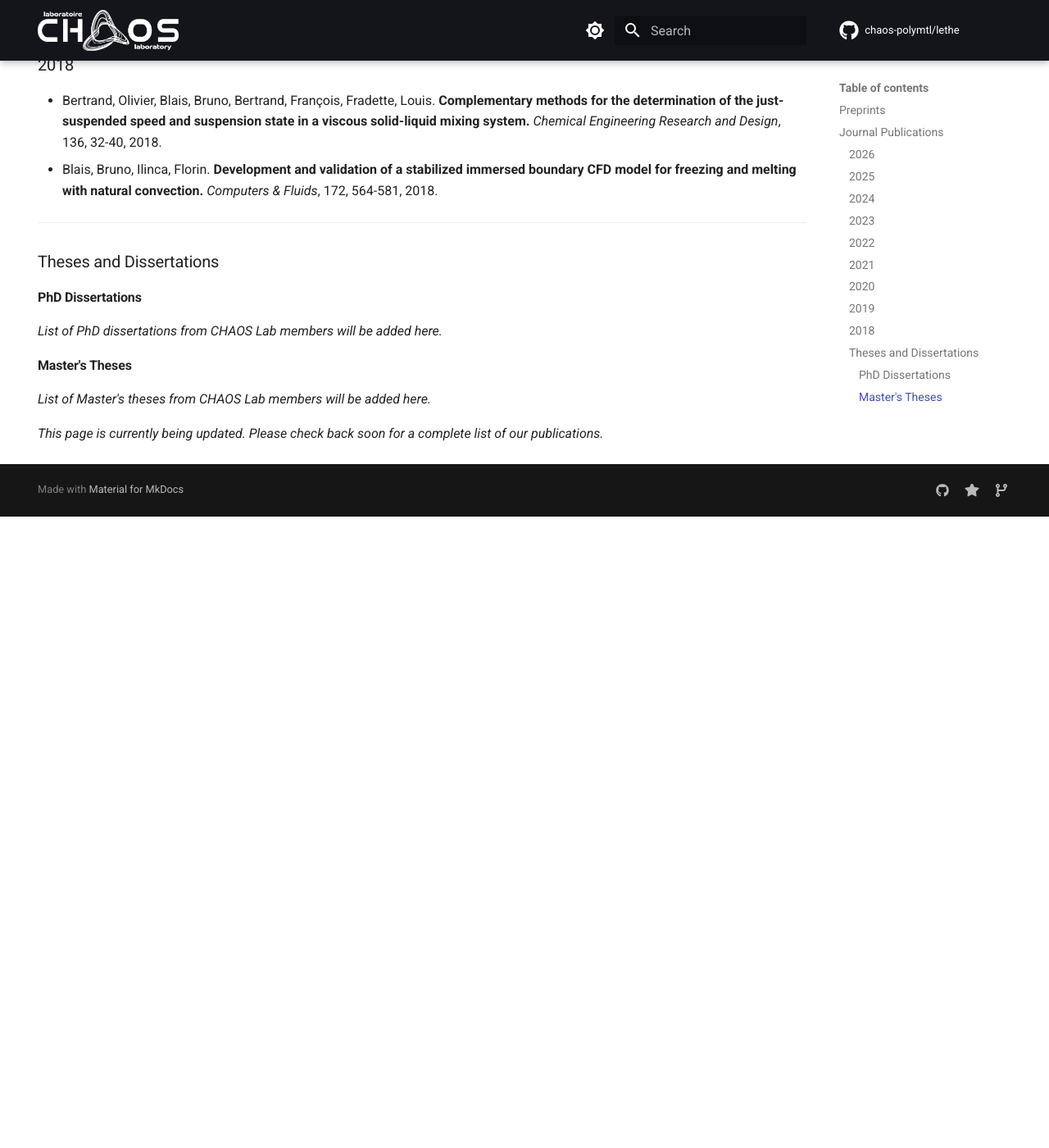
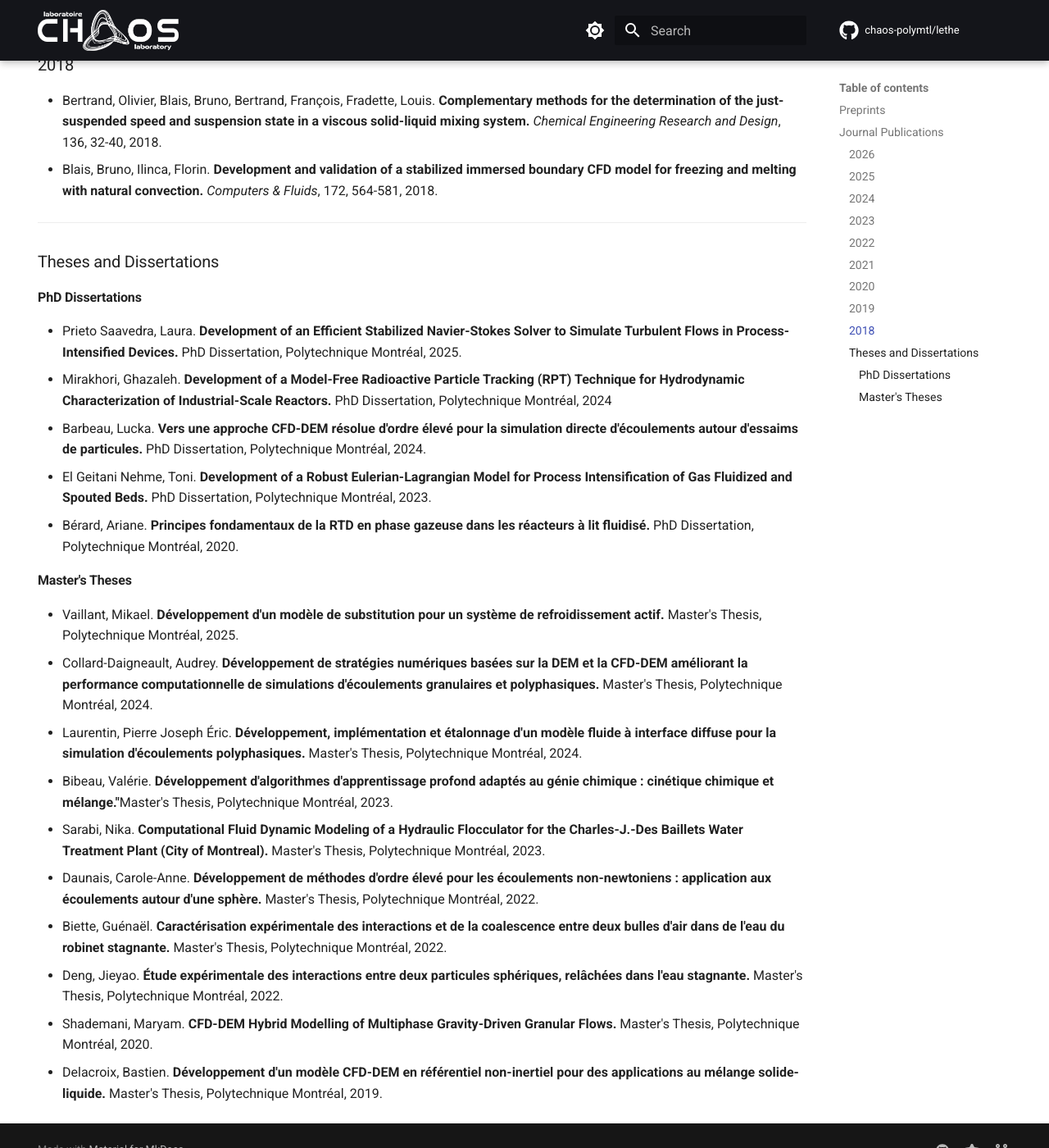
Before and after one commit to chaos-polymtl/chaos-lab, an MkDocs documentation site: the page built from docs/publications.md, in a window 1280 px wide and 1400 px high, scrolled down 5465 px. Shown: the whole window at 82% size. Built offline with MkDocs 1.6.1 and Material for MkDocs 9.7.7, drawn with Linux system fonts in a browser that asks for light colours; a script that is not in the unit is left out; comment, search, counter and statistics services are not loaded; before the commit the page ends 6095 px from its top, so only the background shows below that.

Commit message:
Add master and phd dissertations

```diff
--- a/docs/publications.md
+++ b/docs/publications.md
@@ -127,12 +127,21 @@ Browse our research publications of the last few years.
 
 #### PhD Dissertations
 
-*List of PhD dissertations from CHAOS Lab members will be added here.*
+- Prieto Saavedra, Laura. **Development of an Efficient Stabilized Navier-Stokes Solver to Simulate Turbulent Flows in Process-Intensified Devices.** PhD Dissertation, Polytechnique Montréal, 2025.
+- Mirakhori, Ghazaleh. **Development of a Model-Free Radioactive Particle Tracking (RPT) Technique for Hydrodynamic Characterization of Industrial-Scale Reactors.** PhD Dissertation, Polytechnique Montréal, 2024
+- Barbeau, Lucka. **Vers une approche CFD-DEM résolue d'ordre élevé pour la simulation directe d'écoulements autour d'essaims de particules.** PhD Dissertation, Polytechnique Montréal, 2024.
+- El Geitani Nehme, Toni. **Development of a Robust Eulerian-Lagrangian Model for Process Intensification of Gas Fluidized and Spouted Beds.** PhD Dissertation, Polytechnique Montréal, 2023.
+- Bérard, Ariane. **Principes fondamentaux de la RTD en phase gazeuse dans les réacteurs à lit fluidisé.** PhD Dissertation, Polytechnique Montréal, 2020.
 
 #### Master's Theses
 
-*List of Master's theses from CHAOS Lab members will be added here.*
-
-
-
-*This page is currently being updated. Please check back soon for a complete list of our publications.*
+- Vaillant, Mikael. **Développement d'un modèle de substitution pour un système de refroidissement actif.** Master's Thesis, Polytechnique Montréal, 2025.
+- Collard-Daigneault, Audrey. **Développement de stratégies numériques basées sur la DEM et la CFD-DEM améliorant la performance computationnelle de simulations d'écoulements granulaires et polyphasiques.** Master's Thesis, Polytechnique Montréal, 2024.
+- Laurentin, Pierre Joseph Éric. **Développement, implémentation et étalonnage d'un modèle fluide à interface diffuse pour la simulation d'écoulements polyphasiques.** Master's Thesis, Polytechnique Montréal, 2024.
+- Bibeau, Valérie. **Développement d'algorithmes d'apprentissage profond adaptés au génie chimique : cinétique chimique et mélange."**Master's Thesis, Polytechnique Montréal, 2023.
+- Sarabi, Nika. **Computational Fluid Dynamic Modeling of a Hydraulic Flocculator for the Charles-J.-Des Baillets Water Treatment Plant (City of Montreal).** Master's Thesis, Polytechnique Montréal, 2023.
+- Daunais, Carole-Anne. **Développement de méthodes d'ordre élevé pour les écoulements non-newtoniens : application aux écoulements autour d'une sphère.** Master's Thesis, Polytechnique Montréal, 2022.
+- Biette, Guénaël. **Caractérisation expérimentale des interactions et de la coalescence entre deux bulles d'air dans de l'eau du robinet stagnante.** Master's Thesis, Polytechnique Montréal, 2022.
+- Deng, Jieyao. **Étude expérimentale des interactions entre deux particules sphériques, relâchées dans l'eau stagnante.** Master's Thesis, Polytechnique Montréal, 2022.
+- Shademani, Maryam. **CFD-DEM Hybrid Modelling of Multiphase Gravity-Driven Granular Flows.** Master's Thesis, Polytechnique Montréal, 2020.
+- Delacroix, Bastien. **Développement d'un modèle CFD-DEM en référentiel non-inertiel pour des applications au mélange solide-liquide.** Master's Thesis, Polytechnique Montréal, 2019.
```
